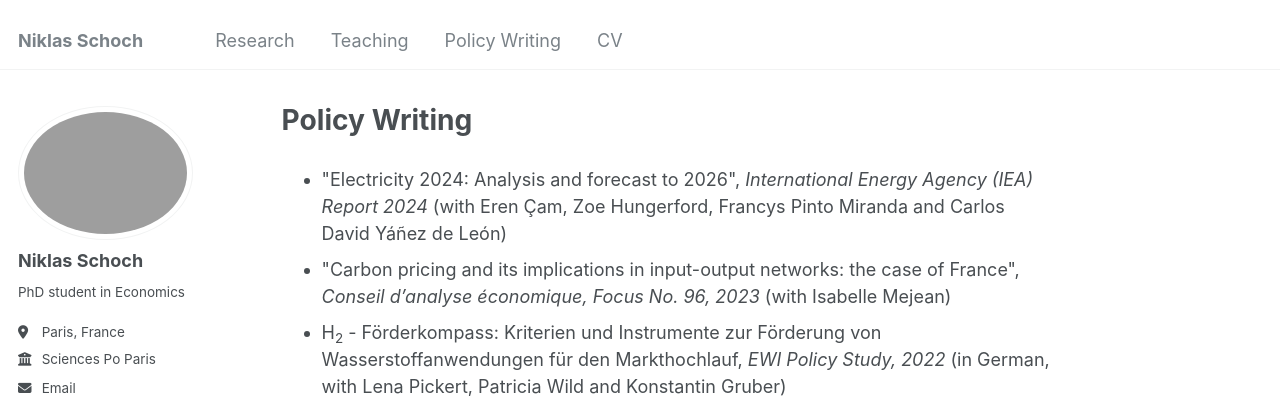
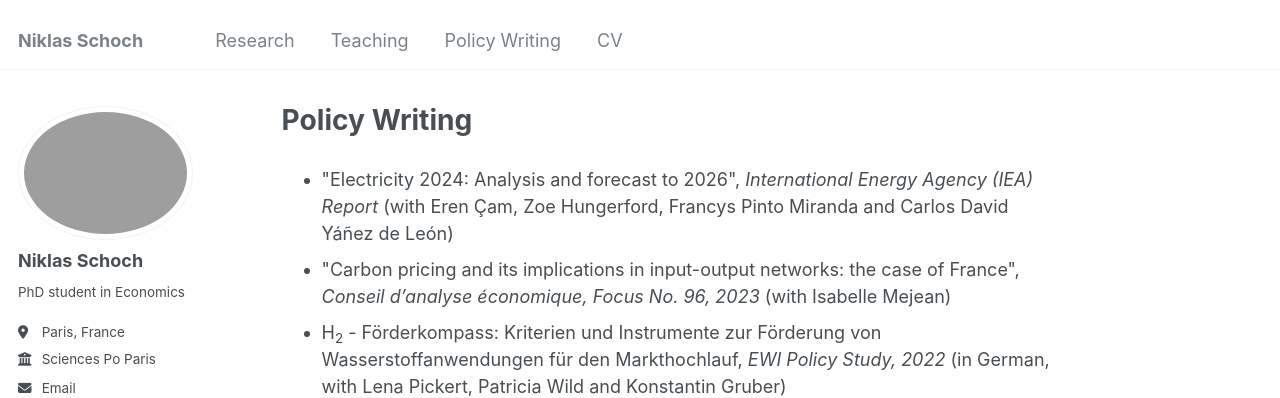
Before and after one commit to niklasschoch/niklasschoch.github.io, a Jekyll site: the page built from _pages/policy.md, in a window 1280 px wide. Shown: the top 398 px of the page. Built offline with Jekyll 4.4.1, drawn with Linux system fonts in a browser that asks for light colours; some web fonts are replaced.

Commit message:
Update policy.md
Signed-off-by: niklasschoch <74817881+niklasschoch@users.noreply.github.com>

```diff
--- a/_pages/policy.md
+++ b/_pages/policy.md
@@ -6,7 +6,7 @@ author_profile: true
 ---
 
 <ul>
-  <li>"Electricity 2024: Analysis and forecast to 2026", <em>International Energy Agency (IEA) Report 2024</em> (with Eren Çam, Zoe Hungerford, Francys Pinto Miranda and Carlos David Yáñez de León)</li>
+  <li>"Electricity 2024: Analysis and forecast to 2026", <em>International Energy Agency (IEA) Report </em> (with Eren Çam, Zoe Hungerford, Francys Pinto Miranda and Carlos David Yáñez de León)</li>
   <li>"Carbon pricing and its implications in input-output networks: the case of France", <em>Conseil d’analyse économique, Focus No. 96, 2023</em> (with Isabelle Mejean)</li>
   <li>H<sub>2</sub> - Förderkompass: Kriterien und Instrumente zur Förderung von Wasserstoffanwendungen für den Markthochlauf, <em>EWI Policy Study, 2022</em> (in German, with Lena Pickert, Patricia Wild and Konstantin Gruber)</li>
   <li>"Regulatorische (Fehl-)Anreize bei der Produktion von grünem Wasserstoff", <em>EWI Policy Brief, 2022</em> (in German, with Eren Çam and Samir Jeddi)</li>
```
